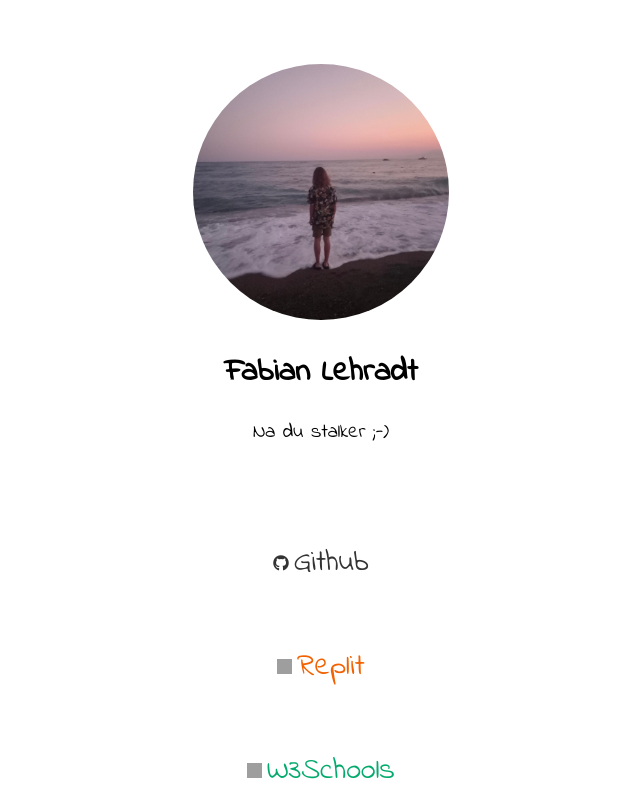
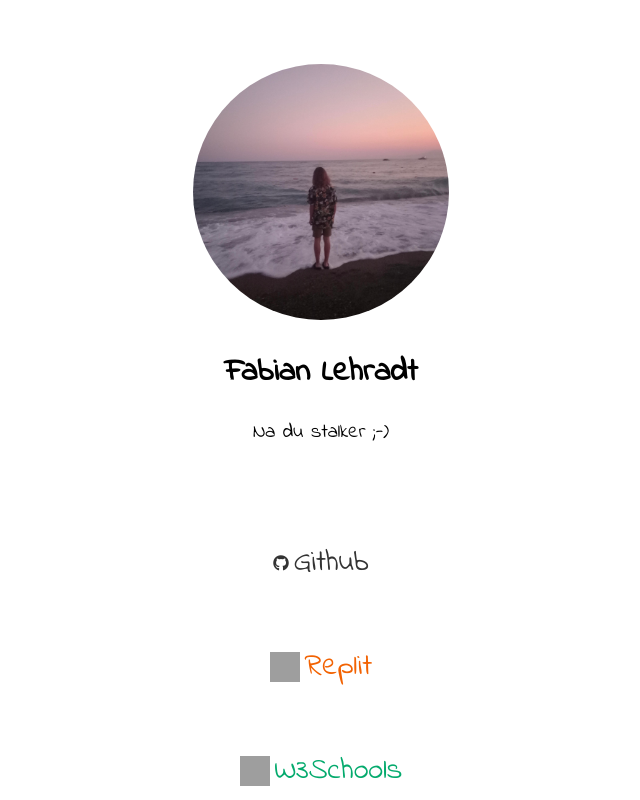
Before and after one commit to Lehradt/profile, a plain HTML site: page index.html in a window 1280 px wide. Shown: the top 800 px of the page, without its empty margins (319-959 px from the left). Drawn offline with Linux system fonts and the light colour scheme; grey boxes are pictures that could not be loaded.

Commit message:
Update index.html

```diff
--- a/index.html
+++ b/index.html
@@ -63,8 +63,8 @@
         color: #f26202;
       }
       #rep{
-        width: 15px;
-        height: 15px;
+        width: 30px;
+        height: 30px;
         margin-right: 5px;
       }
       #w3schools{
@@ -77,8 +77,8 @@
         color: #46CC8D;
       }
       #w3, #mat{
-        width: 15px;
-        height: 15px;
+        width: 30px;
+        height: 30px;
         margin-right: 5px;
       }
     </style>
```
